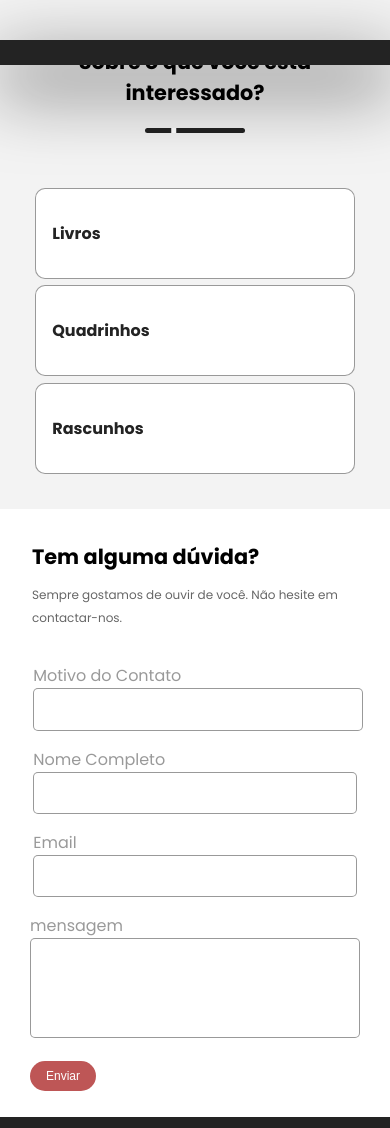
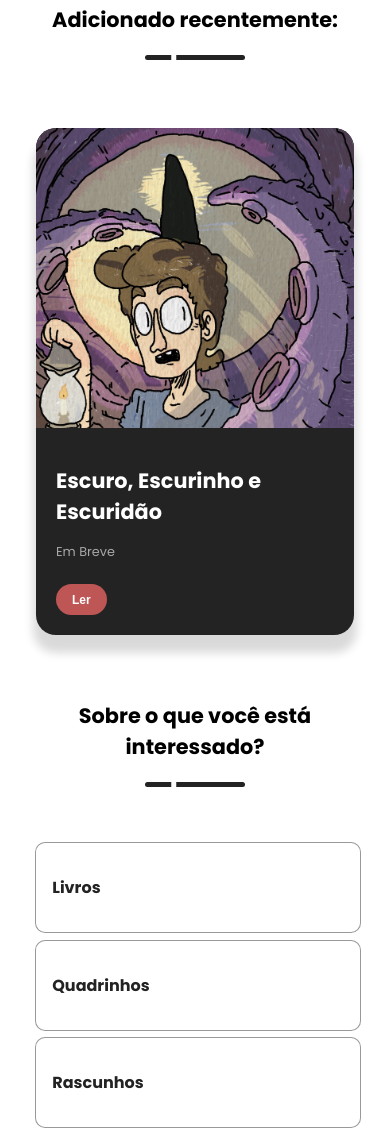
Before and after one commit to rafaelsilvadelima/RAfaBUGENTO, a plain HTML site: page index.html in a window 390 px wide. Shown: the part 779-1907 px from the top of the page. Drawn offline with nearby package versions, Linux system fonts and the light colour scheme.

Commit message:
UPDATE 2

```diff
--- /dev/null
+++ b/em breve/embreve.css
@@ -0,0 +1,62 @@
+/***************************
+    CUSTOM SCROLL BAR
+****************************/
+
+*, html{
+    scroll-behavior: smooth;
+}
+
+*, *:after, *:before {
+    -webkit-box-sizing: border-box;
+    -moz-box-sizing: border-box;
+    box-sizing: border-box;
+}
+
+:root{
+    --white:#FFF;
+    --black:#000;
+    --dark:#232323;
+    --lite:#d6dee1;
+    --gray:rgba(1,1,1,0.4);
+    --primary:#be5656;
+    --secondary:#0d1d37;
+    --default_font:'Poppins', sans-serif;
+    --title_font:'Poppins', sans-serif;
+}
+
+
+body {
+    height: 100vh;
+    width: 100vw;
+    background-color: #232323;
+    display: flex;
+    justify-content: center;
+    align-items: center;
+}
+
+h1 {
+    color: #FFF;
+    font-size: 10vw;
+}
+
+h2 {
+    color: #fff;
+}
+
+
+
+
+
+/***************************
+            DEFAULT
+****************************/
+em{
+    font-style:normal;
+    color:var(--primary);
+}
+
+
+a {
+    color: white;
+    text-decoration: none;
+}
--- a/index.html
+++ b/index.html
@@ -4,7 +4,7 @@
 <head>
     <meta charset="UTF-8">
     <meta name="viewport" content="width=device-width, initial-scale=1.0">
-    <title>Document</title>
+    <title> RAfaBUGENTO</title>
 
     <!--FONT AWESOME-->
     <link rel="stylesheet" href="https://cdnjs.cloudflare.com/ajax/libs/font-awesome/4.7.0/css/font-awesome.min.css" />
@@ -30,20 +30,7 @@
 
     <!--NAV-->
     <nav class="flex">
-        <h1 class="medium logo">RA<em>fa</em>BUGENTO</h1>
-        <ul class="nav_links flex">
-            <li><a href="#" class="active"><b>Inicio</b>
-                <!-- <iconify-icon icon="material-symbols:home-outline"> -->
-                    <!-- </iconify-icon></a></li> -->
-            <li><a href="#"><b>Fale Comigo</b>
-                <!-- <iconify-icon icon="tdesign:call-1"></iconify-icon></a></li> -->
-            <li><a href="#"><b>Quem Sou Eu</b>
-                <!-- <iconify-icon icon="mdi:about-circle-outline"></iconify-icon></a></li> -->
-            <li>
-                <!-- <a href="javascript:void(0)" class="lang en fixed_flex"><iconify-icon
-                        icon="ri:english-input"></iconify-icon></a> -->
-            </li>
-        </ul>
+        <h1 class="medium logo"> RA<em>fa</em>BUGENTO</h1>
     </nav>
 
     <!--HEADER-->
@@ -70,42 +57,66 @@
         <div class="divisions division_1">
             <article class="padding_3x">
                 <h1 class="title medium">Quem sou <strong class="small"> <em>EU!</em></strong></h1>
-                <p> "Sou um entusiasta da criatividade, apaixonado por desenhar e escrever. Minhas ideias são um reflexo das viagens que ocorrem dentro da minha mente. Este site foi criado para compartilhar meus projetos, desde livros e quadrinhos até rascunhos de pensamentos e inspirações. Espero que encontre algo que desperte seu interesse e que goste do que verá por aqui!"</p>
+                <p> "Sou um entusiasta da criatividade, apaixonado por desenhar e escrever. Minhas ideias são um reflexo
+                    das viagens que ocorrem dentro da minha mente. Este site foi criado para compartilhar meus projetos,
+                    desde livros e quadrinhos até rascunhos de pensamentos e inspirações. Espero que encontre algo que
+                    desperte seu interesse e que goste do que verá por aqui!"</p>
             </article>
         </div>
 
         <!--DIVISION_2-->
         <div class="divisions division_2 padding_2x">
             <section class="title_header padding_1x">
+                <h1 class="title medium">Adicionado recentemente:</h1>
+                <span class="bar"></span>
+            </section>
+
+            <div class="cont">
+                <div class="product-card">
+                    <div class="product-card__image">
+                        <img src="img/card/EEE.jpg" alt="">
+                    </div>
+                    <div class="product-card__info">
+                        <h2 class="product-card__title">Escuro, Escurinho e Escuridão</h2>
+                        <p class="product-card__description">Em Breve</p>
+                        <div class="product-card__price-row">
+                            <!-- <span class="product-card__price">$149.99</span> -->
+                            <button class="product-card__btn"> <a href="em breve/embreve.html" class="linksemestilo">Ler</a> </button>
+                        </div>
+                    </div>
+                </div>
+            </div>
+
+
+            <section class="title_header padding_1x">
                 <h1 class="title medium">Sobre o que você está interessado?</h1>
                 <span class="bar"></span>
             </section>
             <section class="cards flex padding_1x">
+                <a href="em breve/embreve.html" class="small">
                     <article class="fixed_flex card padding_1x">
                         <!-- <iconify-icon icon="la:donate"></iconify-icon> -->
                         <h3 class="small">Livros</h3>
                     </article>
+                </a>
+                <a href="em breve/embreve.html" class="small">
                     <article class="fixed_flex card padding_1x">
                         <!-- <iconify-icon icon="carbon:collaborate"></iconify-icon> -->
                         <h3 class="small">Quadrinhos</h3>
                     </article>
+                </a>
+                <a href="em breve/embreve.html" class="small">
                     <article class="fixed_flex card padding_1x">
                         <!-- <iconify-icon icon="bi:house"></iconify-icon> -->
                         <h3 class="small">Rascunhos</h3>
                     </article>
-                <!-- <article class="fixed_flex card padding_1x">
-                    <iconify-icon icon="mdi:frequently-asked-questions"></iconify-icon>
-                    <h3 class="small">OTHER INQUIRIES</h3>
-                </article> -->
+                </a>
+
             </section>
         </div>
 
         <!--DIVISION_3-->
-        <!-- <div class="divisions division_3 flex">
-            <section class="flex_content">
-                <iframe frameborder="0"
-                    src="https://www.google.com/maps/embed/v1/place?q=New+York,+NY,+USA&key=AIzaSyBFw0Qbyq9zTFTd-tUY6dZWTgaQzuU17R8"></iframe>
-            </section> -->
+        <div class="divisions division_3 flex">
             <section class="flex_content">
                 <form class="padding_2x">
                     <article class="title_header padding_1x">
@@ -123,16 +134,8 @@
                             <label for="name">Nome Completo</label>
                             <input type="text" name="name" id="name" maxlength="50" />
                         </aside>
-                        <!-- <aside class="flex_content">
-                            <label for="lname">Last name</label>
-                            <input type="text" name="lname" id="lname" maxlength="50" />
-                        </aside> -->
                     </fieldset>
                     <fieldset class="flex">
-                        <!-- <aside class="flex_content">
-                            <label for="tel">Telefone</label>
-                            <input type="tel" name="tel" id="tel" input-mode="number" maxlength="15" />
-                        </aside> -->
                         <aside class="flex_content">
                             <label for="email">Email</label>
                             <input type="email" name="email" id="email" input-mode="email" maxlength="50" />
@@ -145,9 +148,14 @@
                     <fieldset>
                         <button class="btn btn_1">Enviar</button>
                     </fieldset>
+                                     <!-- logo -->
+                <img src="img/logo/logo.jpg" alt="" class="assinatura">
                 </form>
+
             </section>
         </div>
+
+
     </main>
 
     <!--FOOTER-->
--- a/script.js
+++ b/script.js
@@ -74,9 +74,26 @@ document.addEventListener('DOMContentLoaded', function () {
   const form = document.querySelector('form');
   form.addEventListener('submit', function (event) {
       event.preventDefault();
+      if (verificarCamposObrigatorios()) {
           enviarWhatsApp();
+      } else {
+          alert('Por favor, preencha todos os campos obrigatórios.');
+      }
   });
 });
+
+function verificarCamposObrigatorios() {
+  const motivo = document.getElementById('motivo').value.trim();
+  const nome = document.getElementById('name').value.trim();
+  const email = document.getElementById('email').value.trim();
+  const mensagem = document.getElementById('mssg').value.trim();
+
+  if (motivo && nome && email && mensagem) {
+      return true;
+  } else {
+      return false;
+  }
+}
 
 function enviarWhatsApp() {
   const motivo = document.getElementById('motivo').value;
--- a/style.css
+++ b/style.css
@@ -1,6 +1,13 @@
 /***************************
     CUSTOM SCROLL BAR
 ****************************/
+
+a {
+    color: white;
+    text-decoration: none;
+}
+
+
 
 *, html{
     scroll-behavior: smooth;
@@ -283,7 +290,7 @@ li{
 nav{
     width:100%;
     padding:1rem 3rem;
-    position:fixed;
+    position:absolute;
     z-index:9;
     background-color:transparent;
     color:var(--white);
@@ -521,7 +528,7 @@ ol li, ul li{
 
 @media (max-width:1020px){
     header{
-        height:60vh;
+        height:55vh;
     }
 
     .carousel_count{
@@ -585,7 +592,7 @@ ol li, ul li{
 }
 
 @media (max-width:620px){
-    .card{
+    a, .card{
         width:100%;
     }
 }
@@ -725,3 +732,127 @@ form textarea{
         transform: translateX(105px);
     }
 }
+
+.division_2 {
+    background-color: #fff;
+}
+
+.assinatura {
+    width: 100%;
+    margin-top: 5vh;
+}
+/* card --------------------------------------------------- */
+
+:root {
+    --primary-color: #be5656;
+    --text-color: #fff;
+    --background-color: #f5f5f7;
+    --card-background: #232323;
+}
+
+.cont {
+    max-width: 400px;
+    margin: 2rem auto;
+}
+
+.product-card {
+    background-color: var(--card-background);
+    border-radius: 20px;
+    overflow: hidden;
+    box-shadow: 0px 15px 10px 3px rgba(0, 0, 0, 0.15);
+    transition: transform 0.3s ease, box-shadow 0.3s ease;
+}
+
+.product-card:hover {
+    transform: translateY(-5px);
+    box-shadow: 0px 15px 10px 3px rgba(0, 0, 0, 0.15);
+}
+
+.product-card__image {
+    height: 300px;
+    overflow: hidden;
+}
+
+.product-card__image img {
+    width: 100%;
+    height: 100%;
+    object-fit: cover;
+    transition: transform 0.3s ease;
+}
+
+.product-card:hover .product-card__image img {
+    transform: scale(1.05);
+}
+
+.product-card__info {
+    padding: 20px;
+}
+
+.product-card__title {
+    font-size: 1.5rem;
+    font-weight: 700;
+    margin-bottom: 10px;
+    color: var(--text-color);
+}
+
+.product-card__description {
+    font-size: 0.9rem;
+    color: #fff;
+    margin-bottom: 20px;
+}
+
+.product-card__price-row {
+    display: flex;
+    justify-content: space-between;
+    align-items: center;
+}
+
+.product-card__price {
+    font-size: 1.25rem;
+    font-weight: 600;
+    color: var(--primary-color);
+}
+
+.product-card__btn {
+    background-color: var(--primary-color);
+    color: white;
+    border: none;
+    padding: 10px 20px;
+    border-radius: 50px;
+    font-size: 0.9rem;
+    font-weight: 600;
+    cursor: pointer;
+    transition: background-color 0.3s ease;
+}
+
+.product-card__btn:hover {
+    background-color: #be5656;
+}
+
+@media (max-width: 480px) {
+    .cont {
+        max-width: 100%;
+        padding: 0 20px;
+    }
+
+    .product-card__image {
+        height: 300px;
+    }
+
+    .product-card__title {
+        font-size: 1.3rem;
+    }
+
+    .product-card__description {
+        font-size: 0.8rem;
+    }
+
+    .product-card__price {
+        font-size: 1.1rem;
+    }
+
+    .product-card__btn {
+        padding: 8px 16px;
+        font-size: 0.8rem;
+    }
+}
```
Also changed, not shown: em breve/embreve.html (added, +31 -0 lines), em breve/embreve.js (added), img/card/EEE.jpg (added), img/logo/logo.jpg (added). Lines whose indentation alone changed are shown as unchanged.
